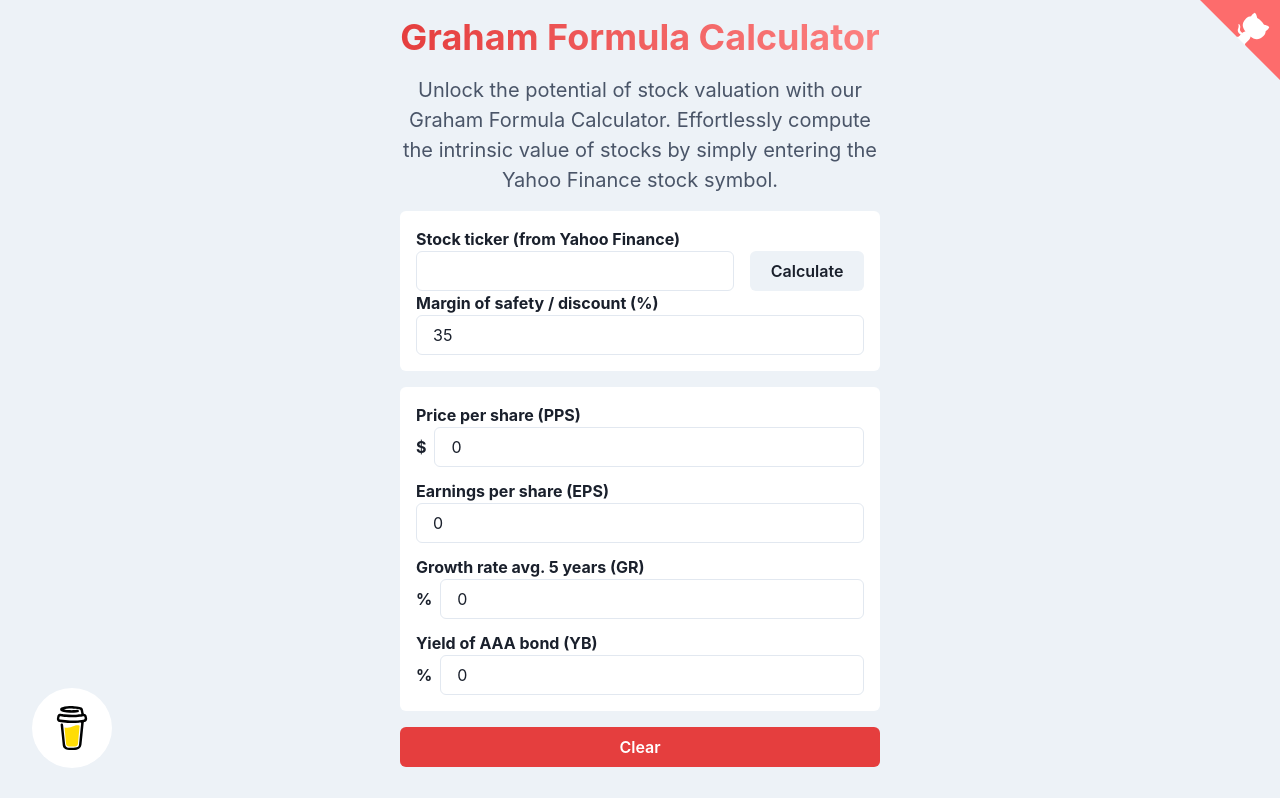
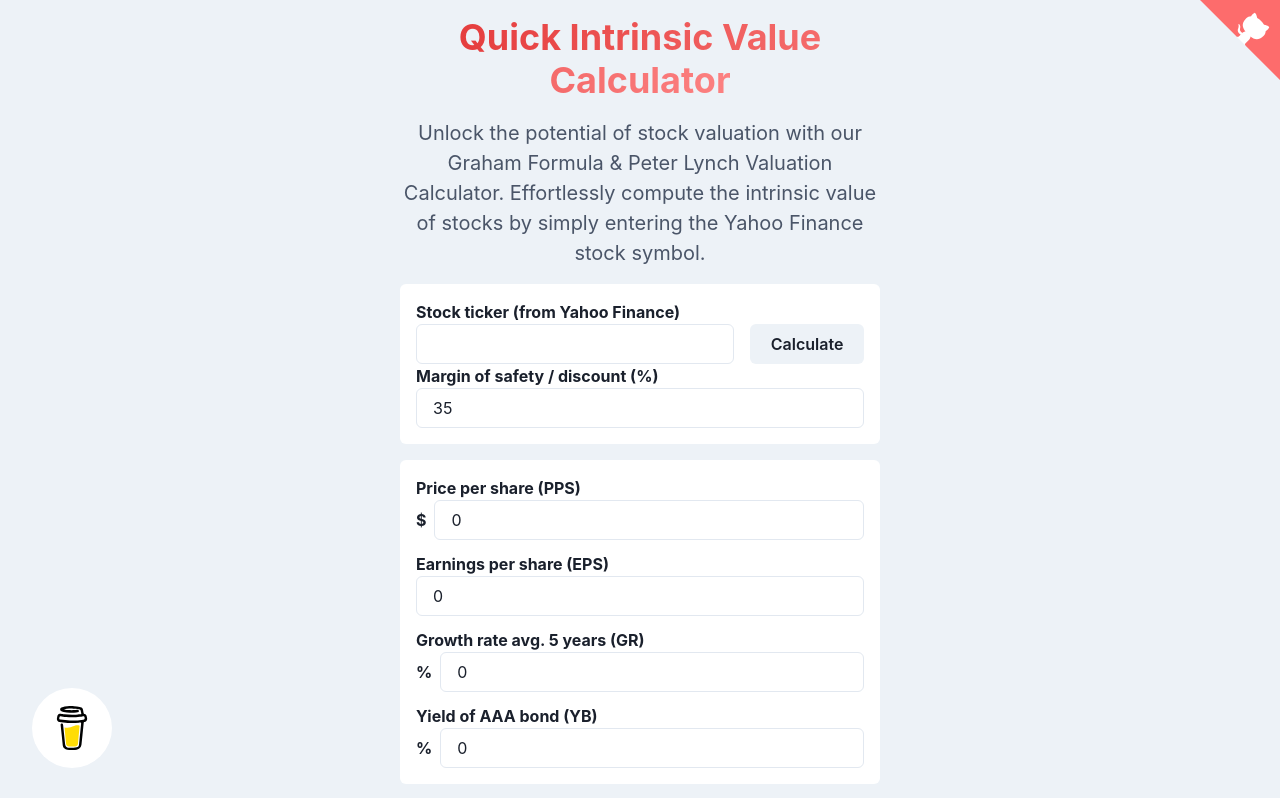
Before and after one commit to KelvinSweere/QuickIntrinsicValue, a Next.js app: page / in a window 1280 px wide. Shown: the top 798 px of the page. Built offline with nearby package versions, Linux system fonts and the light colour scheme.

Commit message:
Added a better description to the app.

```diff
--- a/src/components/calculator/intrinsic-value-calculator.tsx
+++ b/src/components/calculator/intrinsic-value-calculator.tsx
@@ -83,12 +83,12 @@ const IntrinsicValueCalculator = () => {
     >
       <Box textAlign="center">
         <Heading fontSize="4xl" fontWeight="bold" mb={4}>
-          <GradientText>Graham Formula Calculator</GradientText>
+          <GradientText>Quick Intrinsic Value Calculator</GradientText>
         </Heading>
         <Text fontSize="xl" color="gray.600">
-          Unlock the potential of stock valuation with our Graham Formula
-          Calculator. Effortlessly compute the intrinsic value of stocks by
-          simply entering the Yahoo Finance stock symbol.
+          Unlock the potential of stock valuation with our Graham Formula &
+          Peter Lynch Valuation Calculator. Effortlessly compute the intrinsic
+          value of stocks by simply entering the Yahoo Finance stock symbol.
         </Text>
       </Box>
 
```
